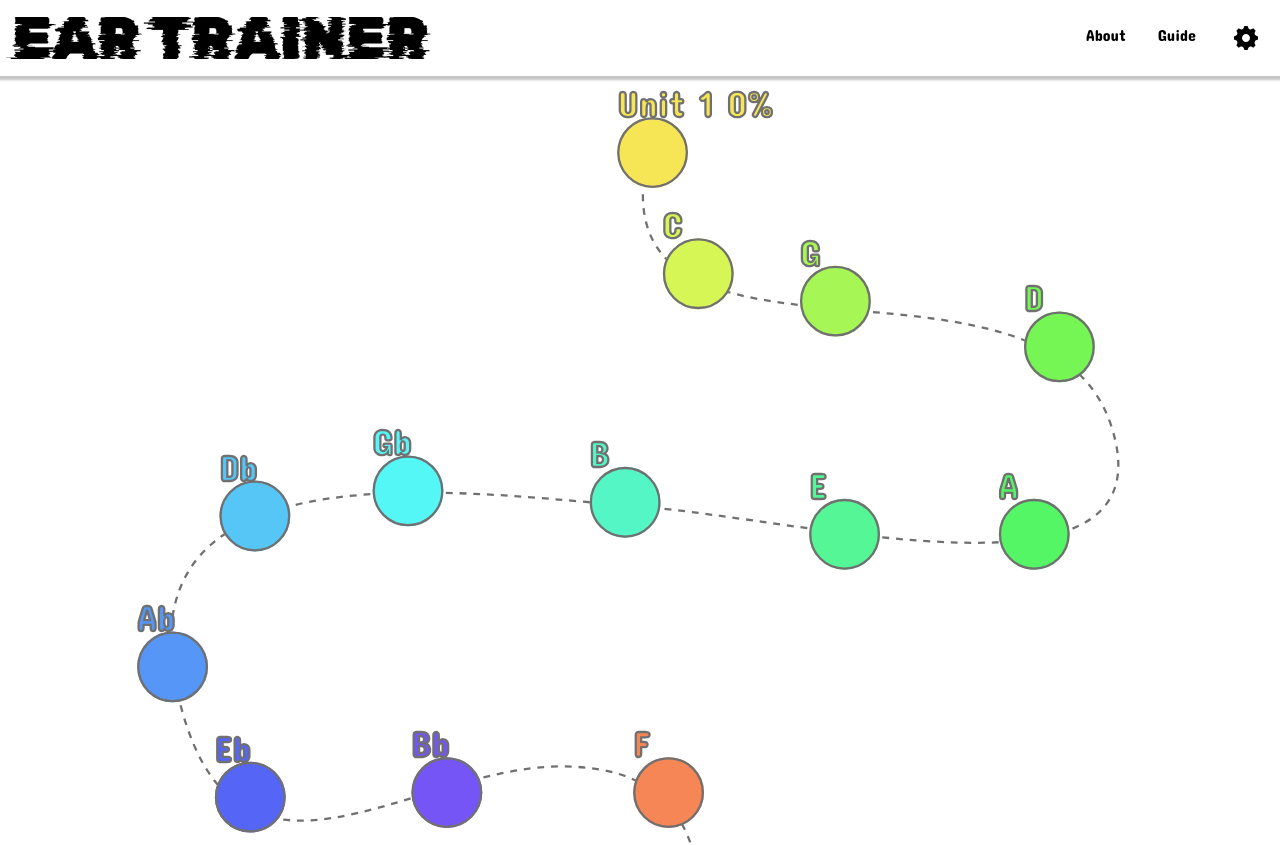
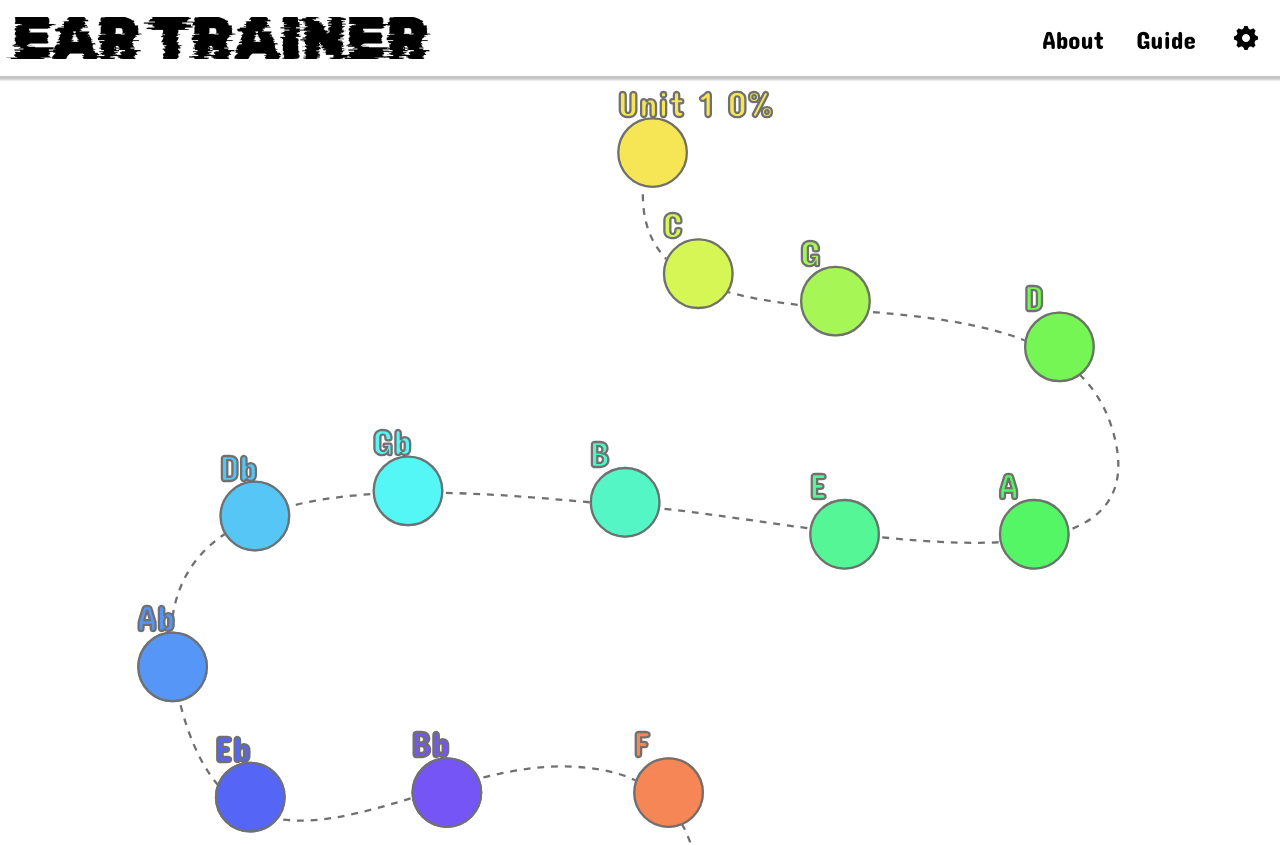
Before and after one commit to charper11/EarNote, a React (Create React App) app in the folder earnote-ui/: page / in a window 1280 px wide. Shown: the top 845 px of the page. Built offline with nearby package versions, Linux system fonts and the light colour scheme.

Commit message:
increase nav bar font

```diff
--- a/earnote-ui/src/Components/Header.css
+++ b/earnote-ui/src/Components/Header.css
@@ -31,6 +31,7 @@
 
 .nav-menu {
     margin-left: auto;
+    font-size: 25px;
 }
 
 .nav-menu ul {
@@ -82,7 +83,7 @@
 
     .nav-menu ul {
         position: absolute;
-        top: 60px;
+        top: 50px;
         left: 0;
         flex-direction: column;
         width: 100%;
```
